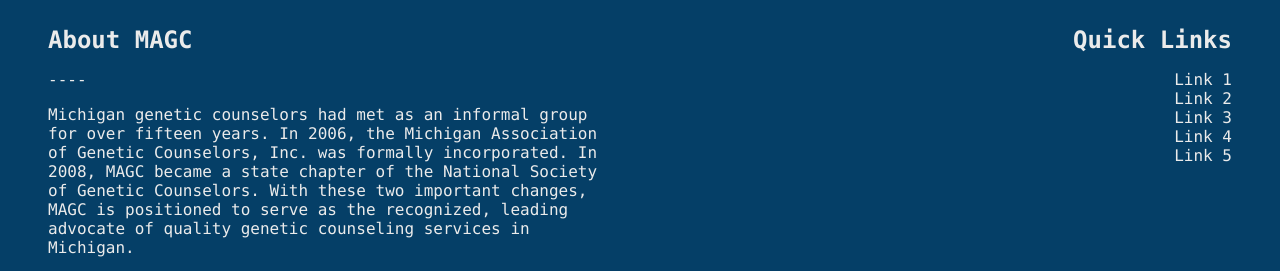
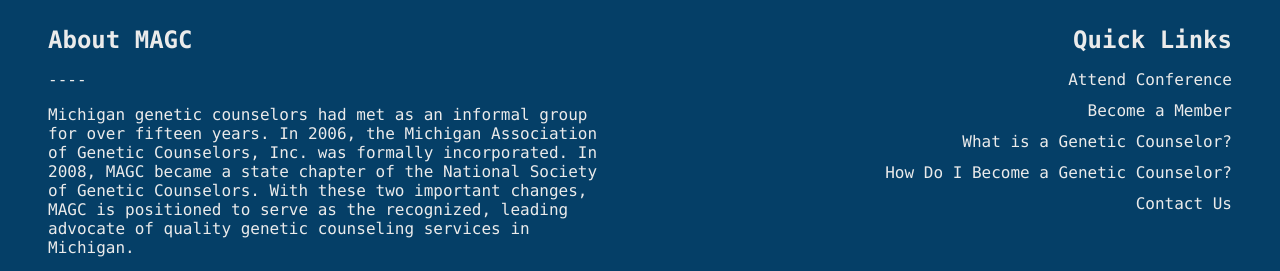
Before and after one commit to emilyjablonski/magc, a Next.js app in the folder frontend/: page / in a window 1280 px wide. Shown: the part 681-952 px from the top of the page. Built offline with nearby package versions, Linux system fonts and the light colour scheme; no server answers.

Commit message:
footer links

```diff
--- a/frontend/src/components/Footer.module.scss
+++ b/frontend/src/components/Footer.module.scss
@@ -46,6 +46,18 @@
   }
 }
 .footer-links {
-  margin-left: 1rem;
-  margin-top: 1rem;
+  display: flex;
+  flex-direction: column;
+  align-items: flex-start;
+  text-align: right;
+  @media (min-width: $tablet-breakpoint) {
+    align-items: flex-end;
+  }
 }
+
+.footer-link {
+  margin-bottom: 0.75rem;
+  &:hover {
+    text-decoration: underline;
+  }
+}
--- a/frontend/src/components/Footer.tsx
+++ b/frontend/src/components/Footer.tsx
@@ -4,6 +4,13 @@
 type FooterProps = {}
 
 const Footer = (props: FooterProps) => {
+  const footerLinks = [
+    "Attend Conference",
+    "Become a Member",
+    "What is a Genetic Counselor?",
+    "How Do I Become a Genetic Counselor?",
+    "Contact Us",
+  ]
   return (
     <div className={styles["footer"]}>
       <div className={styles["footer-content"]}>
@@ -20,12 +27,14 @@
         </div>
         <div className={styles["footer-col"]}>
           <h2>Quick Links</h2>
-          <div>
-            <div>Link 1</div>
-            <div>Link 2</div>
-            <div>Link 3</div>
-            <div>Link 4</div>
-            <div>Link 5</div>
+          <div className={styles["footer-links"]}>
+            {footerLinks.map((text) => {
+              return (
+                <a className={styles["footer-link"]} href={"/"}>
+                  {text}
+                </a>
+              )
+            })}
           </div>
         </div>
       </div>
```
Also changed, not shown: frontend/public/magc.png (added).
